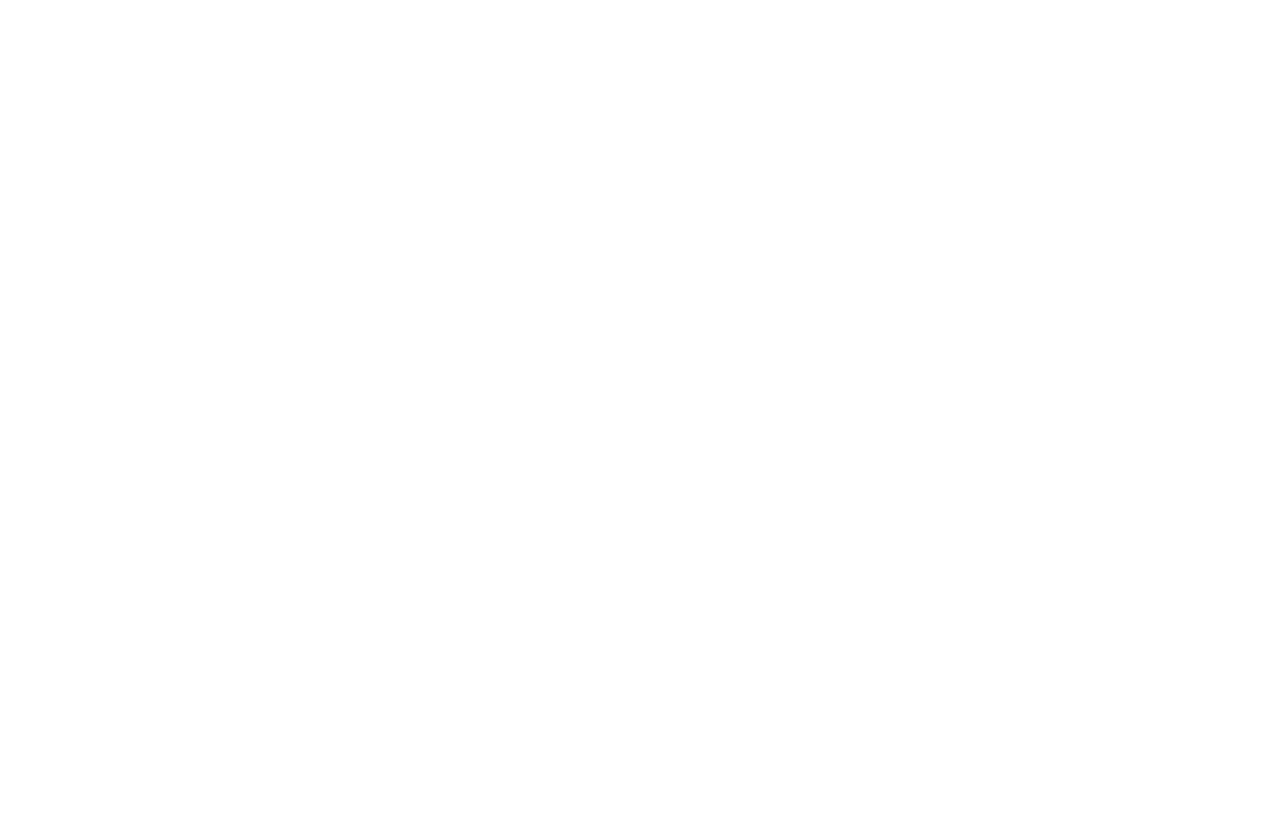
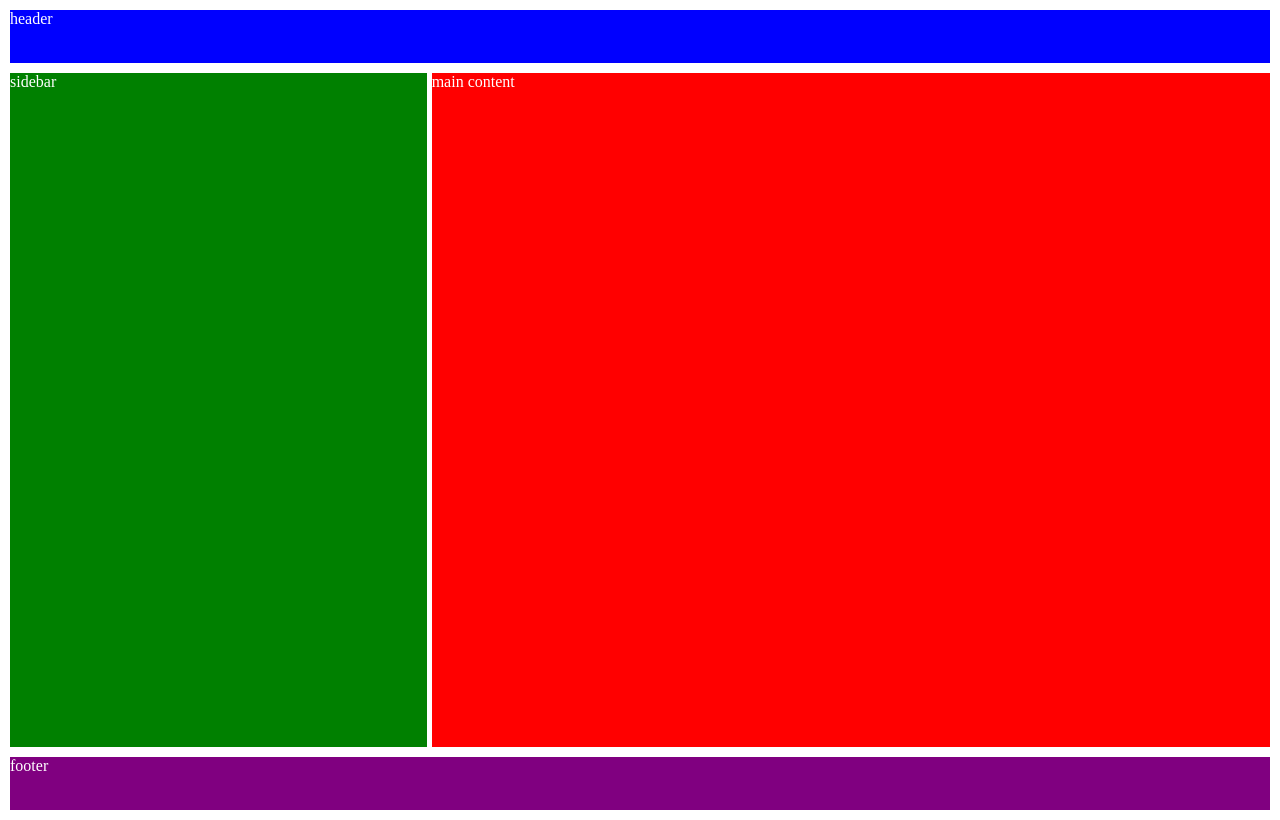
Before and after one commit to realmaxv/SuperCodeAufgaben, a plain HTML site: page Grid/Grid Level 1_3/index.html in a window 1280 px wide. Drawn offline with Linux system fonts and the light colour scheme.

Commit message:
level 1_3 - done

```diff
--- a/Grid/Grid Level 1_3/assets/css/style.css
+++ b/Grid/Grid Level 1_3/assets/css/style.css
@@ -0,0 +1,55 @@
+*{
+    margin: 0;
+    padding: 0;
+    box-sizing: border-box;
+
+}
+
+body .page{
+   color: white;
+
+  min-height: 100vh;
+    display: grid;
+    grid-template-columns: repeat(3, 1fr);
+    gap: 10px;
+    margin: 10px;
+
+
+}
+
+.page header{
+ background-color: blue;
+ grid-column: 1 / -1;
+
+}
+
+.middle{
+    min-height: 80vh;
+    grid-column: 1 / -1;
+
+    display: grid;
+    gap: 5px;
+
+
+    grid-template-columns: repeat(3, 1fr);
+
+
+}
+.middle aside{
+   background-color: green;
+}
+
+.middle main{
+    grid-column: 2 / span 2;
+    background-color: red;
+
+
+
+
+}
+
+.page footer{
+    background-color: purple;
+    grid-column: 1 / span 3;
+
+}
--- a/Grid/Grid Level 1_3/index.html
+++ b/Grid/Grid Level 1_3/index.html
@@ -1,12 +1,28 @@
 <!DOCTYPE html>
 <html lang="en">
-<head>
-    <meta charset="UTF-8">
-    <meta name="viewport" content="width=device-width, initial-scale=1.0">
+  <head>
+    <meta charset="UTF-8" />
+    <meta name="viewport" content="width=device-width, initial-scale=1.0" />
     <title>Grid Level 1_3</title>
-    <link rel="stylesheet" href="./assets/css/style.css">
-</head>
-<body>
+    <link rel="stylesheet" href="./assets/css/style.css" />
+  </head>
+  <body>
+    <div class="page">
+      <header>
+        <p>header</p>
+      </header>
 
-</body>
+      <div class="middle">
+        <aside>
+          <p>sidebar</p>
+        </aside>
+        <main>
+          <p>main content</p>
+        </main>
+      </div>
+      <footer>
+        <p>footer</p>
+      </footer>
+    </div>
+  </body>
 </html>
```
